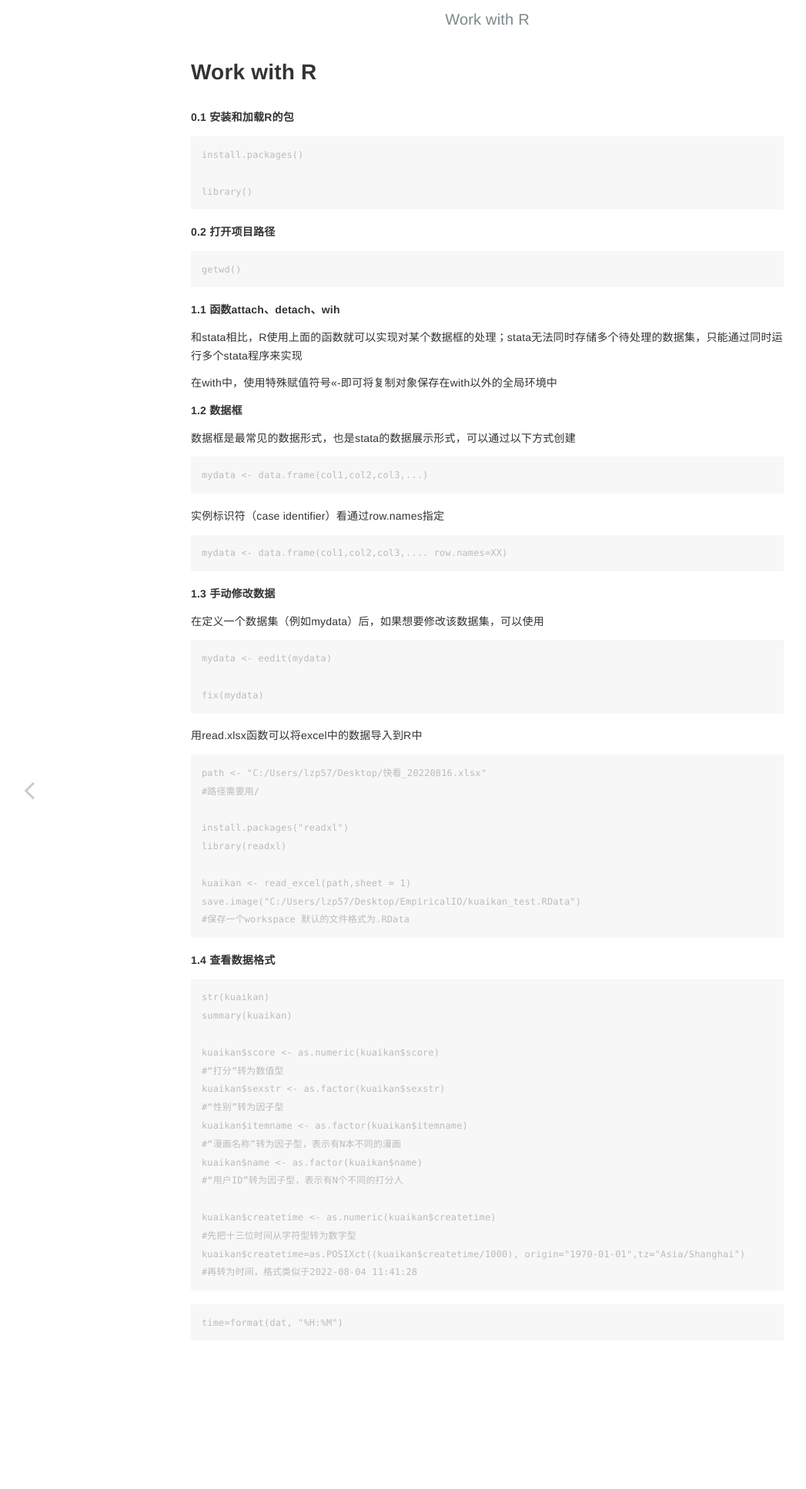
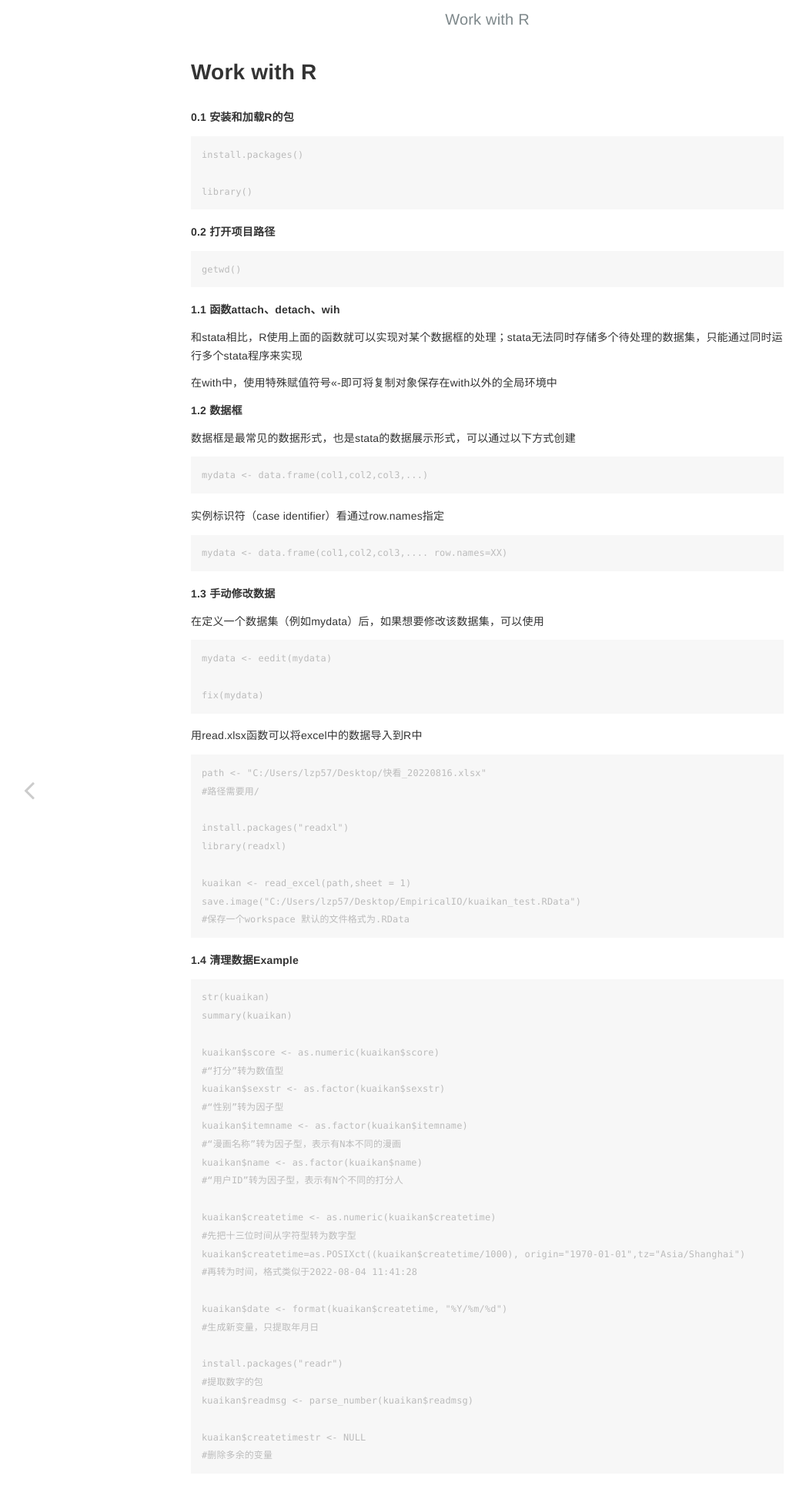
Before and after one commit to Zhuopie/Zhuopie.github.io, a Jekyll site: the page built from _pages/Work with R.md, in a window 1280 px wide. Shown: the top 1934 px of the page at 77% size, without its empty margins (7-1054 px from the left). Built offline with Jekyll 4.4.1, drawn with Linux system fonts in a browser that asks for light colours.

Commit message:
Update Work with R.md

````diff
--- a/_pages/Work with R.md
+++ b/_pages/Work with R.md
@@ -65,7 +65,7 @@ save.image("C:/Users/lzp57/Desktop/EmpiricalIO/kuaikan_test.RData")
 #保存一个workspace 默认的文件格式为.RData
 ```
 
-**1.4 查看数据格式**
+**1.4 清理数据Example**
 
 ```
 str(kuaikan)
@@ -84,8 +84,14 @@ kuaikan$createtime <- as.numeric(kuaikan$createtime)
 #先把十三位时间从字符型转为数字型
 kuaikan$createtime=as.POSIXct((kuaikan$createtime/1000), origin="1970-01-01",tz="Asia/Shanghai")
 #再转为时间，格式类似于2022-08-04 11:41:28
+
+kuaikan$date <- format(kuaikan$createtime, "%Y/%m/%d")
+#生成新变量，只提取年月日
+
+install.packages("readr")
+#提取数字的包
+kuaikan$readmsg <- parse_number(kuaikan$readmsg)
+
+kuaikan$createtimestr <- NULL
+#删除多余的变量
 ```
-
-```
-time=format(dat, "%H:%M")
-```
````
